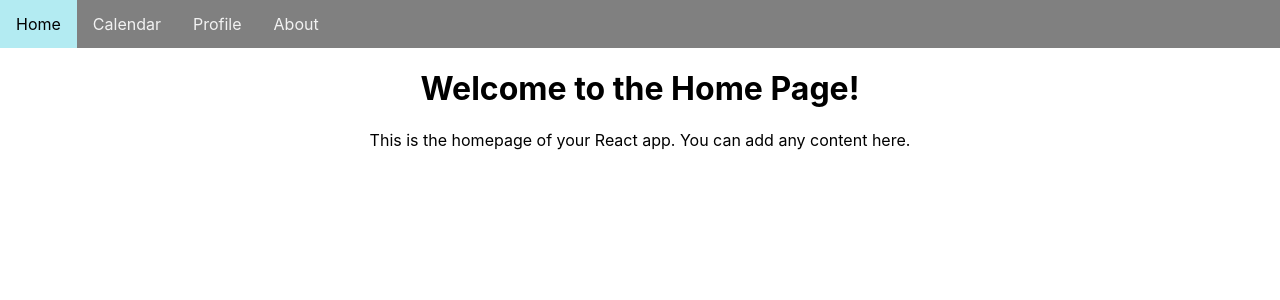
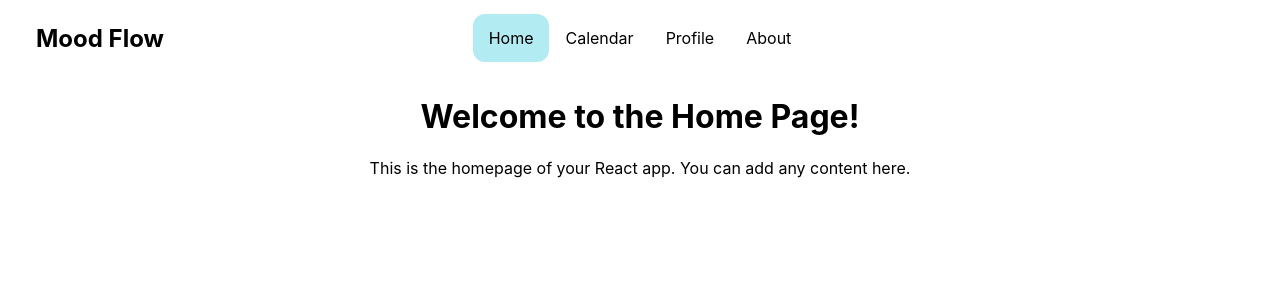
Before and after one commit to Sachika-s/mood-flow, a React (Create React App) app: page / in a window 1280 px wide. Shown: the top 300 px of the page. Built offline with nearby package versions, Linux system fonts and the light colour scheme.

Commit message:
Edit home

```diff
--- a/src/App.js
+++ b/src/App.js
@@ -1,7 +1,7 @@
 import React from 'react';
 import { BrowserRouter as Router, Route, Routes } from 'react-router-dom';
-import Header from './components/Header';  // Import the header
-import Home from './components/Home.js';      // Import the Home component
+import Header from './components/header/Header.js';  // Import the header
+import Home from './components/home/Home.js';      // Import the Home component
 import Calendar from './components/Calendar';  // Import the Calendar component
 import Profile from './components/Profile';   // Import the Profile component
 import About from './components/About';      // Import the About component
--- a/src/components/Header.css
+++ /dev/null
@@ -1,24 +0,0 @@
-/* src/components/Header.css */
-.topnav {
-    background-color: gray;
-    overflow: hidden;
-}
-
-.topnav a {
-    float: left;
-    display: block;
-    color: #f2f2f2;
-    text-align: center;
-    padding: 14px 16px;
-    text-decoration: none;
-}
-
-.topnav a:hover {
-    background-color: #ddd;
-    color: black;
-}
-
-.topnav a.active {
-    background-color: #B3EBF2    ;
-    color: black;
-}
--- a/src/components/Header.js
+++ /dev/null
@@ -1,17 +0,0 @@
-// src/components/Header.js
-import React from 'react';
-import { Link } from 'react-router-dom';  // Import Link from react-router-dom
-import './Header.css';
-
-const Header = () => {
-  return (
-    <div className="topnav">
-      <Link className="active" to="/">Home</Link>  {/* Use 'to' instead of 'href' */}
-      <Link to="/calendar">Calendar</Link>
-      <Link to="/profile">Profile</Link>
-      <Link to="/about">About</Link>
-    </div>
-  );
-};
-
-export default Header;
--- /dev/null
+++ b/src/components/header/Header.css
@@ -0,0 +1,33 @@
+.topnav {
+    position: relative;
+    padding: 14px 20px;
+}
+
+.topnav h1 {
+  position: absolute;
+  padding: 0px 16px;
+  top: 50%;
+  transform: translateY(-50%);
+  margin: 0;
+  font-size: x-large;
+  color: black;
+}
+
+.topnav a {
+  display: inline-block;
+  color: black;
+  text-align: center;
+  padding: 14px 16px;
+  text-decoration: none;
+  border-radius: 12px;
+}
+
+.topnav a:hover {
+  background-color: #ddd;
+  color: black;
+}
+
+.topnav a.active {
+  background-color: #B3EBF2;
+  color: black;
+}
--- /dev/null
+++ b/src/components/header/Header.js
@@ -0,0 +1,18 @@
+// src/components/Header.js
+import React from 'react';
+import { NavLink } from 'react-router-dom';  // Import Link from react-router-dom
+import './Header.css';
+
+const Header = () => {
+    return (
+    <div className="topnav">
+        <h1>Mood Flow</h1>
+        <NavLink exact to="/" activeClassName="active">Home</NavLink>
+        <NavLink to="/calendar" activeClassName="active">Calendar</NavLink>
+        <NavLink to="/profile" activeClassName="active">Profile</NavLink>
+        <NavLink to="/about" activeClassName="active">About</NavLink>
+    </div>
+    );
+  };
+
+  export default Header;
--- /dev/null
+++ b/src/components/home/Home.css
@@ -0,0 +1,2 @@
+.home {
+    background-image: url('../assets/images/home-background.jpg');
--- a/src/components/Home.js
+++ b/src/components/home/Home.js
@@ -3,7 +3,7 @@ import React from 'react';
 
 const Home = () => {
   return (
-    <div>
+    <div className="home">
       <h1>Welcome to the Home Page!</h1>
       <p>This is the homepage of your React app. You can add any content here.</p>
     </div>
```
Also changed, not shown: src/assets/images/home-background.jpg (added).
